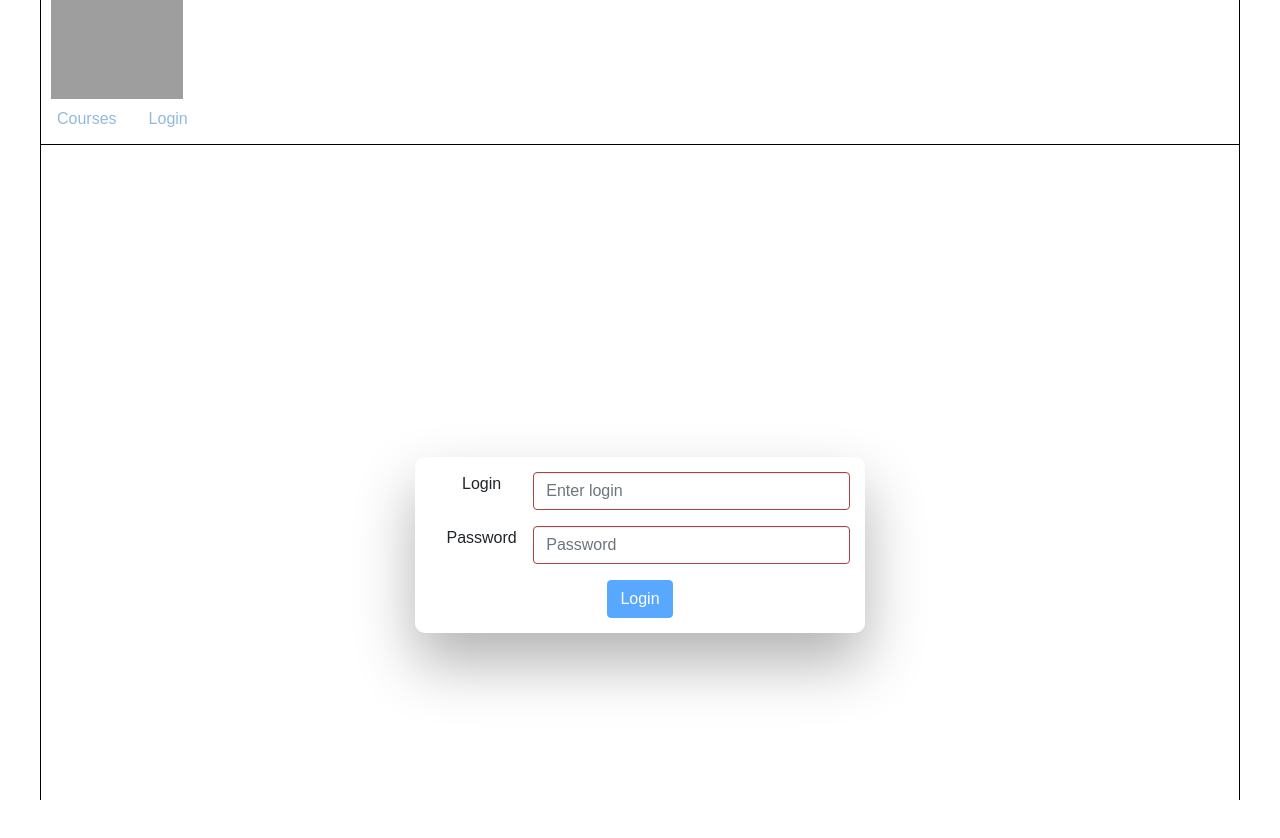
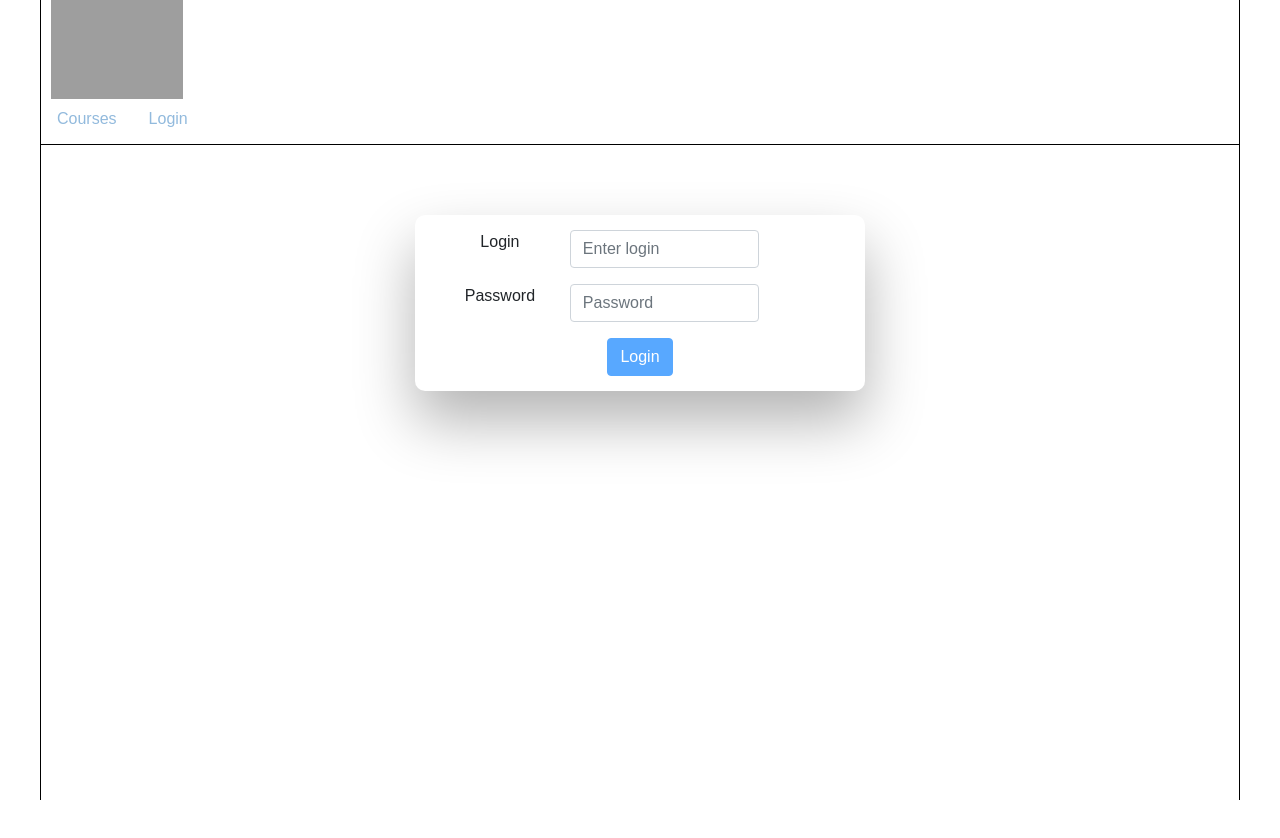
Before and after one commit to nataly-p-v/courses, a React (Create React App) app in the folder my-app/: page /login in a window 1280 px wide. Shown: the top 838 px of the page. Built offline with nearby package versions, Linux system fonts and the light colour scheme; grey boxes are pictures that could not be loaded; the HTML template or start-up script is replaced by a standard one.

Commit message:
list of courses

```diff
--- a/my-app/src/App.css
+++ b/my-app/src/App.css
@@ -82,10 +82,11 @@ ul, ol {
   display: flex;
   align-items: center;
   flex-direction: column;
-  justify-content: center;
+  /*justify-content: center;*/
   width: 100%;
   min-height: 100%;
   padding: 20px;
+  margin-top: 50px;
 }
 
 .formContent {
@@ -101,10 +102,23 @@ ul, ol {
   text-align: center;
 }
 
-.has-error {
+.form-control {
+    width: 45%;
+}
+.has-error .form-control{
     border-color: #a94442;
     box-shadow: inset 0 1px 1px rgba(0,0,0,.075);
 }
+
+.has-error .form-text {
+    display:block;
+}
+.form-text {
+    color:#a94442;
+    display:none;
+    width: 20%;
+}
+
 .has-error .error {
     display:block;
     padding: 10px;
--- a/my-app/src/components/login/login.js
+++ b/my-app/src/components/login/login.js
@@ -9,32 +9,40 @@ class Login extends Component {
       this.state = {
           login: '',
           password: '',
-          loginValid: false,
-          passwordValid: false,
+          loginValid: true,
+          passwordValid: true,
           formValid: false,
           redirectToReferrer: false
         };
       this.handleUserLogin = this.handleUserLogin.bind(this);
       this.handleUserPassword = this.handleUserPassword.bind(this);
       this.submitLoginForm = this.submitLoginForm.bind(this);
-    }
+    };
 
     handleUserLogin = ({ target: { value } }) => {
-
         this.setState({
             login: value
-        },
-        () => { this.validateLoginField(value) });
+        });
     };
 
     handleUserPassword = ({ target: { value } }) => {
         this.setState({
             password: value
+        });
+    };
+
+    renderUserError = ({ target: { value } }) => {
+        this.setState({
+            loginValid: false
+        },
+        () => { this.validateLoginField(value) });
+    };
+    renderPasswordError = ({ target: { value } }) => {
+        this.setState({
+            passwordValid: false
         },
         () => { this.validatePasswordField(value) });
     };
-
-
 
     validateLoginField(value) {
         let regexp = /[a-zA-Z]+/g;
@@ -43,7 +51,7 @@ class Login extends Component {
         this.setState({
             loginValid: loginValid
         }, this.validateForm);
-    }
+    };
 
     validatePasswordField(value) {
         let regexp = /^\w+$/g;
@@ -52,18 +60,18 @@ class Login extends Component {
         this.setState({
             passwordValid: passwordValid
         }, this.validateForm);
-    }
+    };
 
     validateForm() {
         this.setState({formValid: this.state.loginValid && this.state.passwordValid});
-    }
+    };
+
     submitLoginForm (e) {
         e.preventDefault();
         this.setState({
             redirectToReferrer: true
         })
-    }
-
+    };
 
     render () {
         const redirectToReferrer = this.state.redirectToReferrer;
@@ -75,14 +83,16 @@ class Login extends Component {
                   <div className="formContent">
                     <Form className={`form-wrapper`} onSubmit={this.submitLoginForm}>
                         <div className="error">wrong login or password</div>
-                      <Form.Group controlId="formBasicLogin">
+                      <Form.Group controlId="formBasicLogin" className={`${this.state.loginValid ? '' : 'has-error'}`}>
                         <Form.Label>Login</Form.Label>
-                        <Form.Control type="text" name="login" placeholder="Enter login" className={`second input ${this.state.loginValid ? '' : 'has-error'}`} value={this.state.login} onChange={this.handleUserLogin}/>
+                        <Form.Control type="text" name="login" placeholder="Enter login" value={this.state.login} onChange={this.handleUserLogin} onBlur={this.renderUserError}/>
+                        <Form.Text>* enter</Form.Text>
                       </Form.Group>
 
-                      <Form.Group controlId="formBasicPassword">
+                      <Form.Group controlId="formBasicPassword" className={`${this.state.passwordValid ? '' : 'has-error'}`}>
                         <Form.Label>Password</Form.Label>
-                        <Form.Control type="password" name="password" placeholder="Password" className={`third input ${this.state.passwordValid ? '' : 'has-error'}`} value={this.state.password} onChange={this.handleUserPassword}/>
+                        <Form.Control type="password" name="password" placeholder="Password" value={this.state.password} onChange={this.handleUserPassword} onBlur={this.renderPasswordError}/>
+                        <Form.Text>* enter</Form.Text>
                       </Form.Group>
                       <Button variant="primary" type="submit"  className="fourth btn btn-primary" disabled={!this.state.formValid}>
                         Login
```
